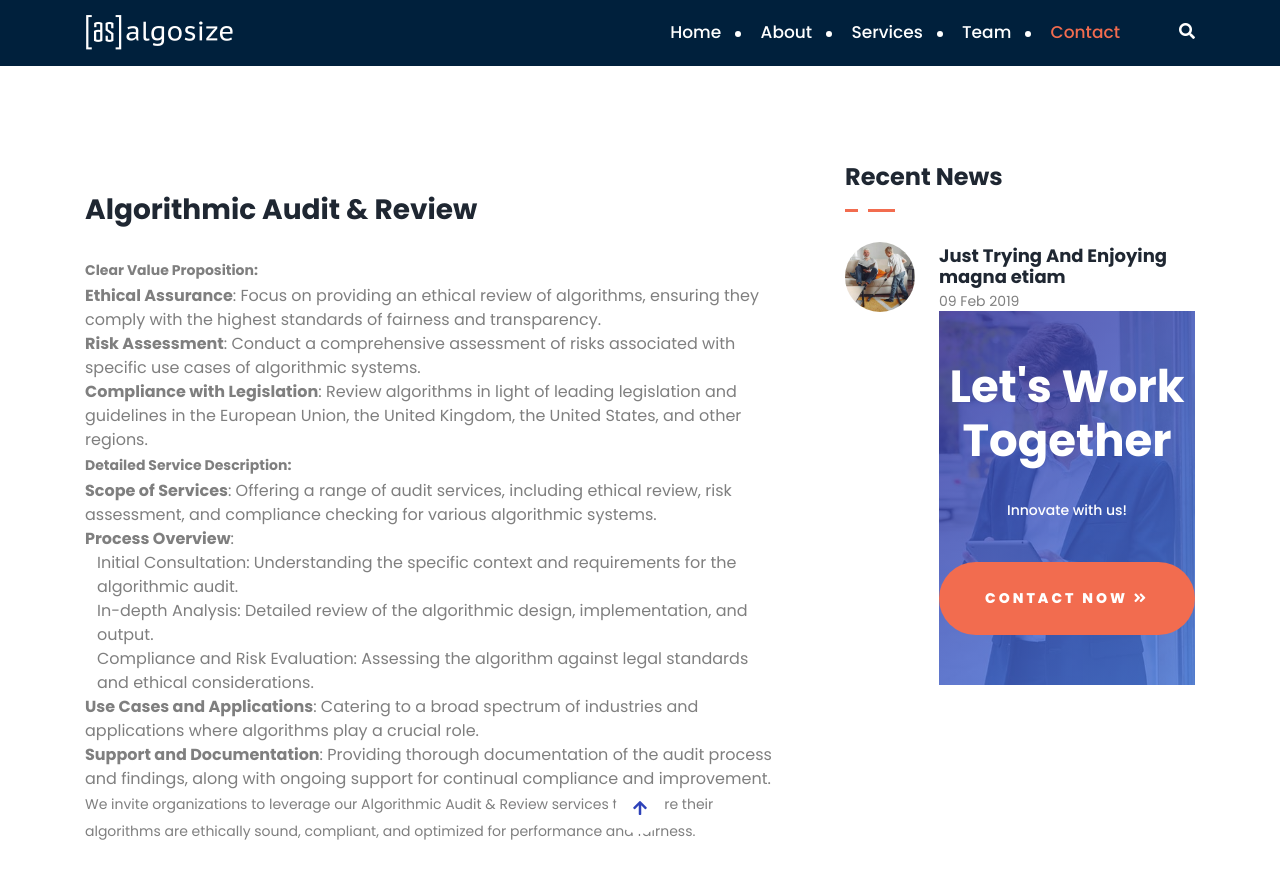
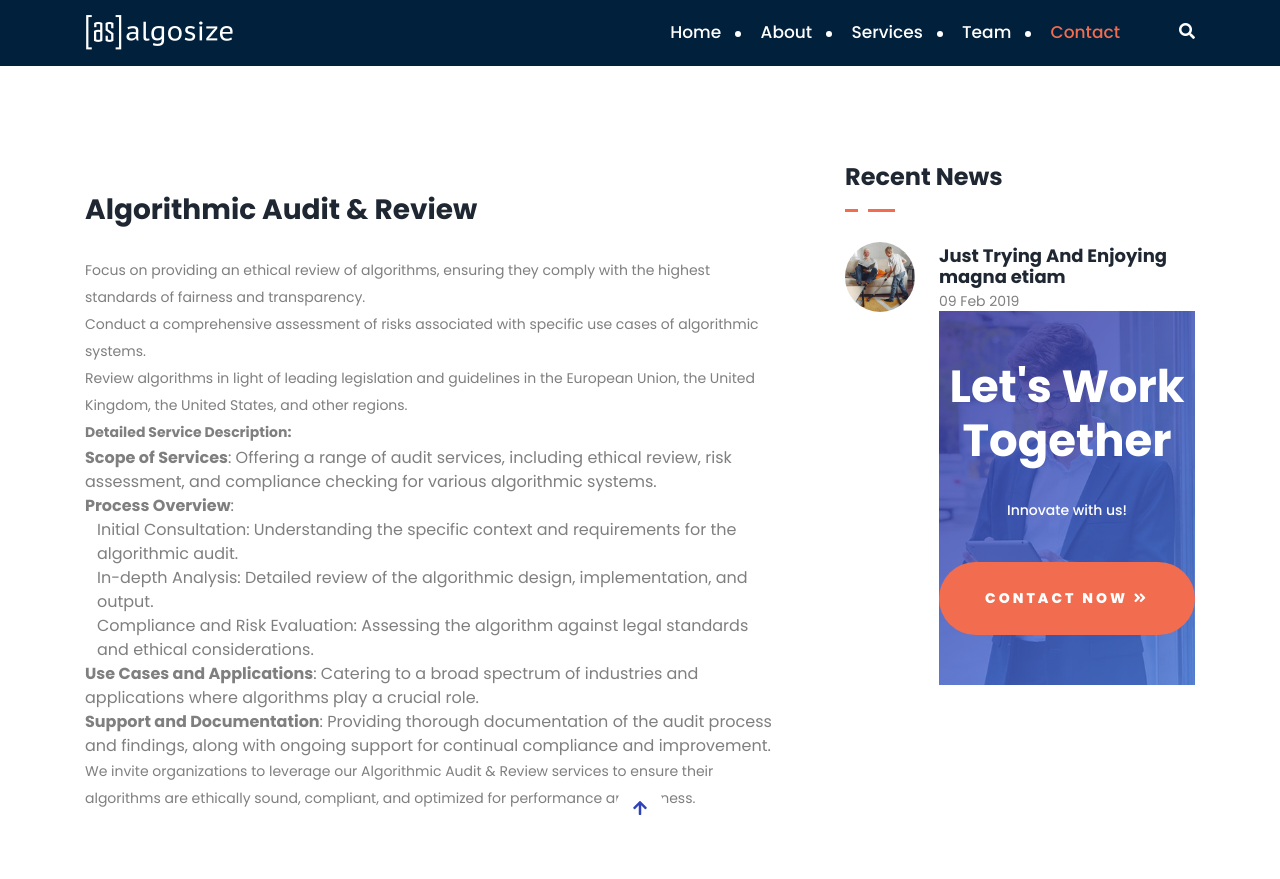
Before and after one commit to AlgoSize/website, a Jekyll site: the page built from _services/Algorithmic-Audit-Review.md, in a window 1280 px wide and 900 px high, scrolled down 719 px. Shown: the top 879 px of the window. Built offline with Jekyll 4.4.1, drawn with Linux system fonts in a browser that asks for light colours.

Commit message:
Update Algorithmic-Audit-Review.md

```diff
--- a/_services/Algorithmic-Audit-Review.md
+++ b/_services/Algorithmic-Audit-Review.md
@@ -4,10 +4,11 @@ icon: '<i class="fas fa-chart-line"></i>'
 layout: service
 ---
 
-**Clear Value Proposition:**
-1. **Ethical Assurance**: Focus on providing an ethical review of algorithms, ensuring they comply with the highest standards of fairness and transparency.
-2. **Risk Assessment**: Conduct a comprehensive assessment of risks associated with specific use cases of algorithmic systems.
-3. **Compliance with Legislation**: Review algorithms in light of leading legislation and guidelines in the European Union, the United Kingdom, the United States, and other regions.
+Focus on providing an ethical review of algorithms, ensuring they comply with the highest standards of fairness and transparency.
+
+Conduct a comprehensive assessment of risks associated with specific use cases of algorithmic systems.
+
+Review algorithms in light of leading legislation and guidelines in the European Union, the United Kingdom, the United States, and other regions.
 
 **Detailed Service Description:**
 1. **Scope of Services**: Offering a range of audit services, including ethical review, risk assessment, and compliance checking for various algorithmic systems.
```
